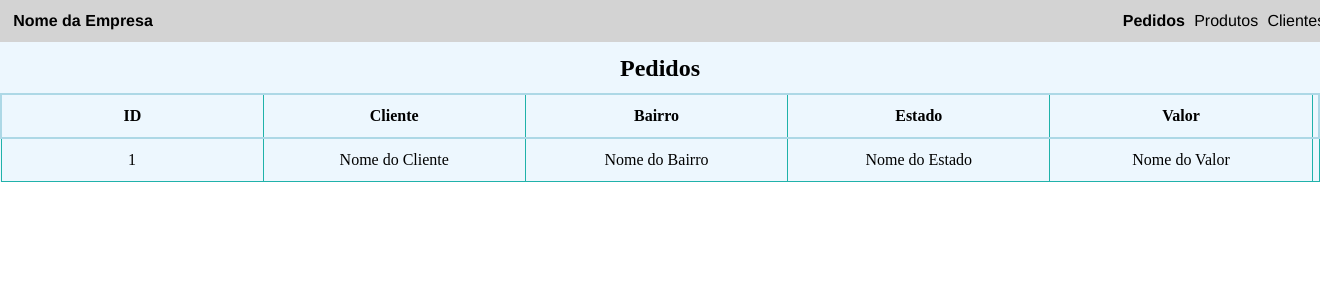
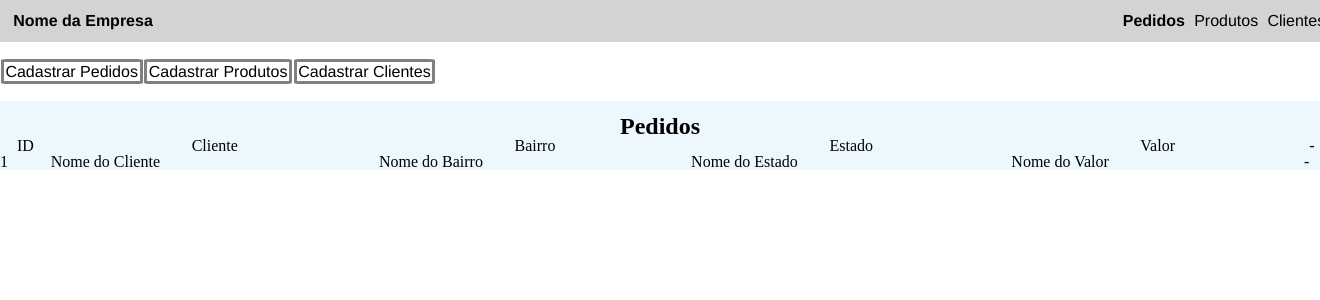
Before and after one commit to JuniorAC90/sistema-pedidos, a PHP site: page /clientes in a window 1320 px wide; the page is wider, and only the part inside the window is pictured. Shown: the top 300 px of that part. Run offline with PHP 8.4, Linux system fonts and the light colour scheme.

Commit message:
Criaçao do formulario de Cadastro de cliente, separaçao de arquivos e algumas estilizaçoes basicas

```diff
--- /dev/null
+++ b/css/container.css
@@ -0,0 +1,6 @@
+.container {
+    background-color: #edf7fe;
+    display: flex;
+    flex-direction: column;
+    margin-top: 1rem;
+}
--- /dev/null
+++ b/css/formulario/formulario-clientes.css
@@ -0,0 +1,19 @@
+.formulario-clientes__campos {
+    display: flex;
+    flex-direction: row;
+    flex-wrap: wrap;
+    justify-content: space-between;
+
+}
+
+.formulario-clientes__texto {
+    font-size: 1.rem;
+    margin: 1rem;
+}
+
+.formulario-clientes__botoes {
+    background-color:lightsteelblue;
+    font-size: 1.rem;
+    margin: 1rem;
+    padding: 1rem;
+}
--- /dev/null
+++ b/css/links.css
@@ -0,0 +1,4 @@
+.links {
+    display: flex;
+    margin-top: 1rem;
+}
--- /dev/null
+++ b/css/links/links-formulario.css
@@ -0,0 +1,7 @@
+.links__formularios {
+    border: solid 0.20rem grey;
+    border-radius: 5%;
+    margin: 0.05rem;
+    padding: 0.10rem;
+    text-align: center;
+}
--- a/css/principal-pedido.css
+++ b/css/principal-pedido.css
@@ -1,16 +1,3 @@
-.container {
-    background-color: #edf7fe;
-    display: flex;
-    flex-direction: column;
-}
-
-.titulo {
-    font-weight: bold;
-    text-align: center;
-    margin-top: 1%;
-    font-size: 1.5rem;
-}
-
 .tabela {
    margin-top: 1%;
 
--- /dev/null
+++ b/css/titulo.css
@@ -0,0 +1,6 @@
+.titulo {
+    font-size: 1.5rem;
+    font-weight: bold;
+    margin-top: 1%;
+    text-align: center;
+}
--- a/index.php
+++ b/index.php
@@ -7,7 +7,12 @@
     <title>Sistema de Pedidos</title>
     <link rel="stylesheet" href="css/reset.css">
     <link rel="stylesheet" href="css/cabecalho.css">
-    <link rel="stylesheet" href="css/principal-pedido.css">
+    <link rel="stylesheet" href="css/links.css">
+    <link rel="stylesheet" href="css/titulo.css">
+    <link rel="stylesheet" href="css/container.css">
+    <link rel="stylesheet" href="css/formulario/formulario-clientes.css">
+    <link rel="stylesheet" href="css/links/links-formulario.css">
+
 </head>
 <body>
     <?php
@@ -16,6 +21,8 @@
         $rota = $_SERVER['PATH_INFO'];
         $nav = menuAtivo($rota);
         include_once "visao/cabecalho.php";
+        include_once "visao/links.php";
+
 
         switch ($rota) {
             case '/produtos':
@@ -24,8 +31,14 @@
             case '/clientes':
                 $titulo = 'Clientes';
                 break;
+            case '/formulario-clientes':
+                $titulo = 'Cadastro de Clientes';
+                include_once "visao/titulo.php";
+                include_once "visao/formulario-clientes.php";
+                break;
             default:
                 $titulo = 'Pedidos';
+                include_once 'visao/principal.php';
                 break;
         }
 
@@ -34,30 +47,6 @@
         //var_dump($_SERVER);
 
     ?>
-    <main class="container">
-    <h2 class="titulo"><?=$titulo?></h2>
-        <table class="tabela">
-            <thead>
-                <tr>
-                    <th>ID</th>
-                    <th>Cliente</th>
-                    <th>Bairro</th>
-                    <th>Estado</th>
-                    <th>Valor</th>
-                    <th>-</th>
-                </tr>
-            </thead>
-            <tbody>
-                <tr>
-                    <td>1</td>
-                    <td>Nome do Cliente</td>
-                    <td>Nome do Bairro</td>
-                    <td>Nome do Estado</td>
-                    <td>Nome do Valor</td>
-                    <td>-</td>
-                </tr>
-            </tbody>
-        </table>
-    </main>
+
 </body>
 </html>
--- /dev/null
+++ b/visao/links.php
@@ -0,0 +1,5 @@
+<nav class="links">
+    <a class="links__formularios" href="/formulario-pedidos">Cadastrar Pedidos</a>
+    <a class="links__formularios" href="/formulario-produtos">Cadastrar Produtos</a>
+    <a class="links__formularios" href="/formulario-clientes">Cadastrar Clientes</a>
+</nav>
--- /dev/null
+++ b/visao/principal.php
@@ -0,0 +1,25 @@
+<main class="container">
+    <h2 class="titulo"><?=$titulo?></h2>
+        <table class="tabela">
+            <thead>
+                <tr>
+                    <th>ID</th>
+                    <th>Cliente</th>
+                    <th>Bairro</th>
+                    <th>Estado</th>
+                    <th>Valor</th>
+                    <th>-</th>
+                </tr>
+            </thead>
+            <tbody>
+                <tr>
+                    <td>1</td>
+                    <td>Nome do Cliente</td>
+                    <td>Nome do Bairro</td>
+                    <td>Nome do Estado</td>
+                    <td>Nome do Valor</td>
+                    <td>-</td>
+                </tr>
+            </tbody>
+        </table>
+    </main>
--- /dev/null
+++ b/visao/titulo.php
@@ -0,0 +1 @@
+<h2 class="titulo"><?=$titulo?></h2>
```
Also changed, not shown: visao/formulario-clientes.php (added, +16 -0 lines).
